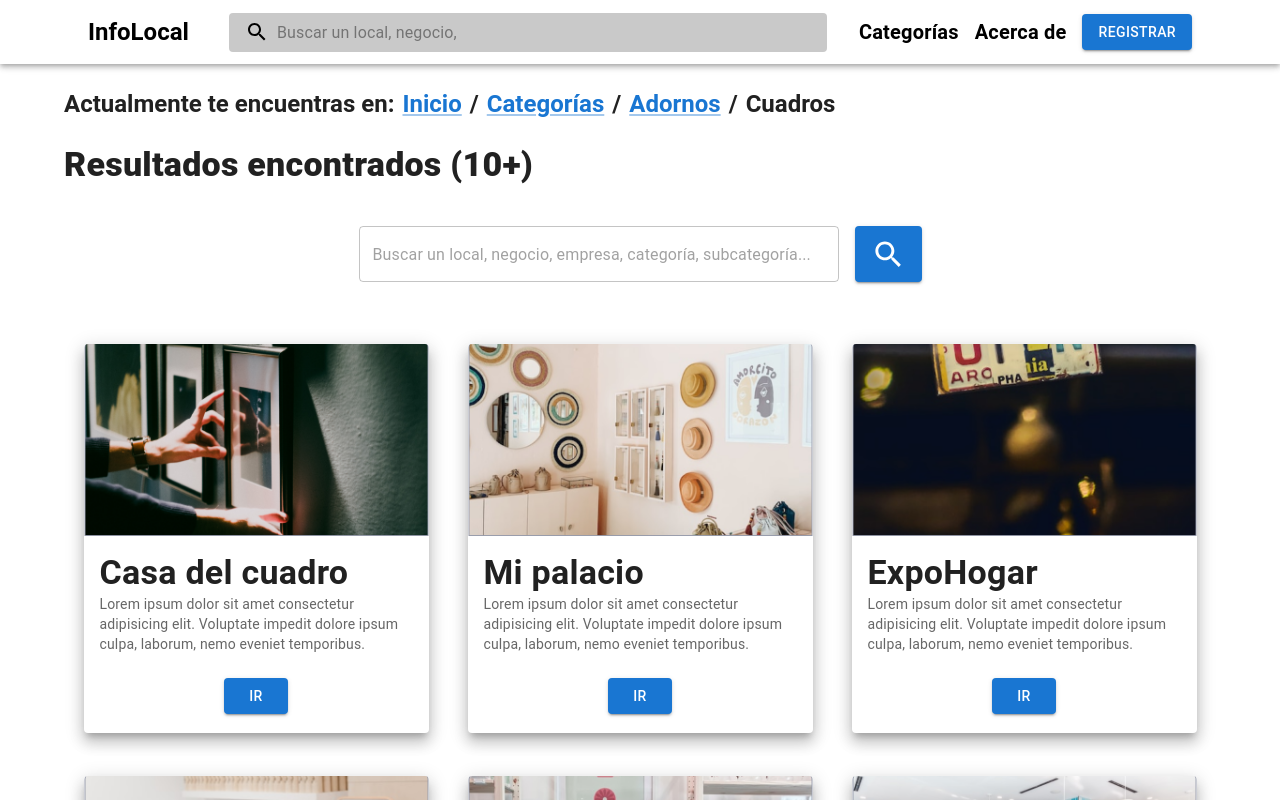
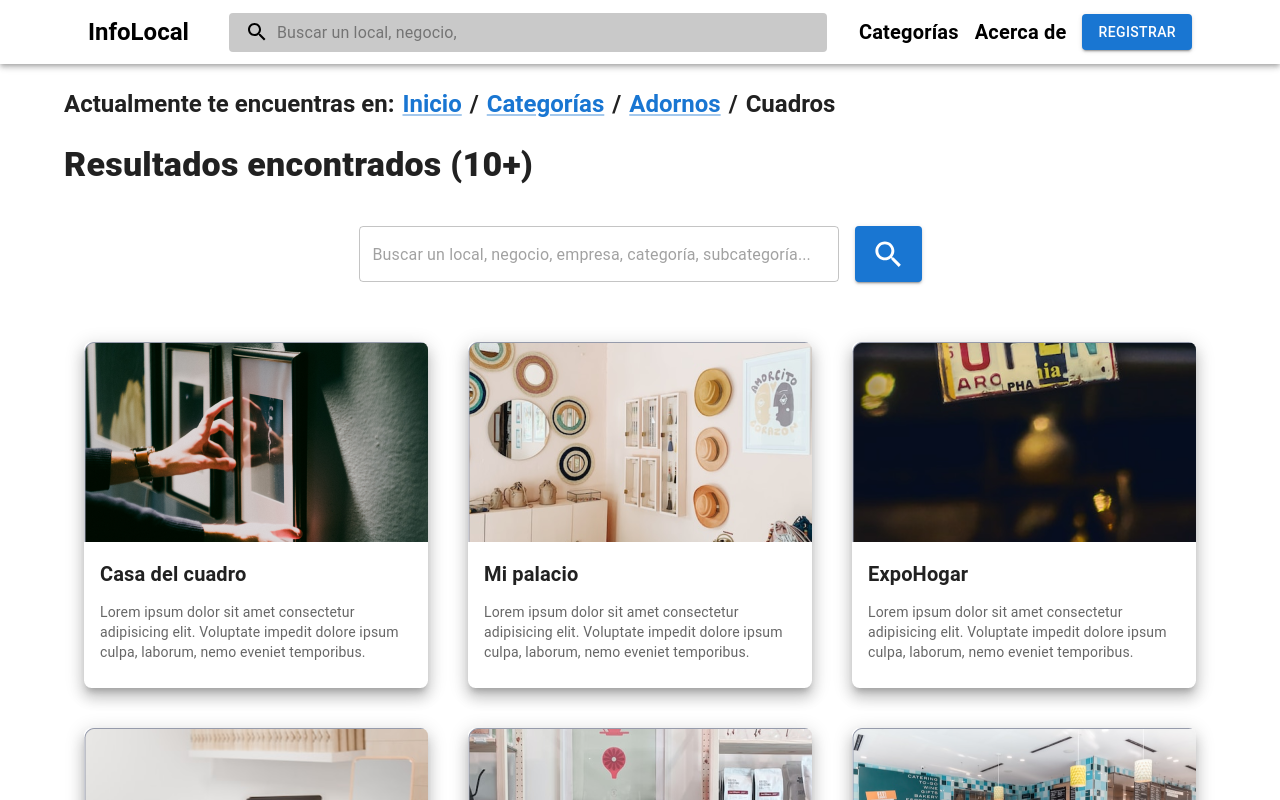
Before and after one commit to brayanduranvelasquez/info-local, a React (Vite) app: page /categories/adornos/cuadros in a window 1280 px wide. Shown: the top 800 px of the page. Built offline with nearby package versions, Linux system fonts and the light colour scheme.

Commit message:
feat: added loader before load image

```diff
--- a/src/pages/categories/pages/adornos/pages/cuadros/components/CardLocal.tsx
+++ b/src/pages/categories/pages/adornos/pages/cuadros/components/CardLocal.tsx
@@ -1,5 +1,9 @@
-import { Grid, Box, Typography, Button, Card, CardActions, CardContent } from '@mui/material';
+import { Grid, Box, Typography, CardContent, Stack, Skeleton } from '@mui/material';
+import { useState } from 'react';
 import { useNavigate } from 'react-router-dom';
+
+// Local
+import { StyledCardLocal } from '../styled-components/StyledCardLocal';
 
 interface IProps {
   img: string;
@@ -8,49 +12,30 @@ interface IProps {
 }
 
 export default function CardLocal(props: IProps) {
+  const [isLoading, setIsLoading] = useState<boolean>(true);
   const navigate = useNavigate();
 
   return (
-    <Grid item xs={12} sm={6} md={4} display="flex" justifyContent="center" alignItems="center">
-      <Card
-        elevation={10}
-        sx={{
-          maxWidth: 345,
-          width: '90%',
-          height: '90%',
-          display: 'flex',
-          flexDirection: 'column',
-          justifyContent: 'center',
-          alignItems: 'center',
-          borderRadius: 1,
-          margin: 2,
-          paddingBottom: 2,
-          transition: '0.3s all',
-
-          '&:hover': {
-            transform: 'scale(1.05)',
-          },
-        }}
-      >
-        <Box component="img" src={props.img} sx={{ width: '100%', height: '150%' }} />
+    <Grid item xs={12} sm={6} md={4} display="flex" justifyContent="center" alignItems="center" padding={2.5}>
+      <StyledCardLocal elevation={10} onClick={() => props.url && navigate(props.url)}>
+        {isLoading && <Skeleton variant="rectangular" width="100%" height={200} />}
+        {!isLoading && <Box width="100%" height={200} sx={{ background: `url(${props.img})` }} />}
 
         <CardContent>
-          <Typography variant="h4" fontWeight="bold">
-            {props.title}
-          </Typography>
+          <Stack mb={1.5}>
+            <Typography variant="h6" fontWeight="bold">
+              {props.title}
+            </Typography>
+          </Stack>
 
           <Typography variant="body2" color="text.secondary">
             Lorem ipsum dolor sit amet consectetur adipisicing elit. Voluptate impedit dolore ipsum culpa, laborum, nemo
             eveniet temporibus.
           </Typography>
         </CardContent>
+      </StyledCardLocal>
 
-        <CardActions>
-          <Button variant="contained" color="primary" onClick={() => props.url && navigate(props.url)}>
-            Ir
-          </Button>
-        </CardActions>
-      </Card>
+      <Box component="img" src={props.img} display={'none'} onLoad={() => setIsLoading(false)} />
     </Grid>
   );
 }
--- a/src/pages/categories/pages/adornos/pages/cuadros/pages/casa-del-cuadro/index.tsx
+++ b/src/pages/categories/pages/adornos/pages/cuadros/pages/casa-del-cuadro/index.tsx
@@ -1,5 +1,6 @@
-import { Box, Grid, Stack, Typography, Divider, Container } from '@mui/material';
+import { Box, Grid, Stack, Typography, Divider, Container, Skeleton } from '@mui/material';
 import Carousel from 'react-multi-carousel';
+import { useState } from 'react';
 
 import HomeRepairServiceIcon from '@mui/icons-material/HomeRepairService';
 import FacebookIcon from '@mui/icons-material/Facebook';
@@ -19,13 +20,19 @@ import imageExample2 from './assets/2.jpg';
 import imageExample3 from './assets/3.jpg';
 
 export default function CasaDelCuadroPage() {
+  const [isLoading, setIsLoading] = useState<boolean>(true);
+
   return (
     <>
-      <Carousel responsive={RESPONSIVE}>
-        <Box height="100vh" maxHeight={650} sx={{ backgroundImage: `url(${imageExample1})` }} />
-        <Box height="100vh" maxHeight={650} sx={{ backgroundImage: `url(${imageExample2})` }} />
-        <Box height="100vh" maxHeight={650} sx={{ backgroundImage: `url(${imageExample3})` }} />
-      </Carousel>
+      {isLoading && <Skeleton variant="rectangular" animation="wave" sx={{ height: '100vh', maxHeight: 650 }} />}
+      {!isLoading && (
+        <Carousel responsive={RESPONSIVE}>
+          <Box height="100vh" maxHeight={650} sx={{ backgroundImage: `url(${imageExample1})` }} />
+          <Box height="100vh" maxHeight={650} sx={{ backgroundImage: `url(${imageExample2})` }} />
+          <Box height="100vh" maxHeight={650} sx={{ backgroundImage: `url(${imageExample3})` }} />
+        </Carousel>
+      )}
+
       <Container sx={{ marginY: 3 }}>
         <Breadcrumb />
 
@@ -67,6 +74,10 @@ export default function CasaDelCuadroPage() {
           <SocialMedia icon={<YouTubeIcon fontSize="large" />} message={'Ir a Youtube'} />
         </Grid>
       </Container>
+
+      <Box component="img" src={imageExample1} display={'none'} onLoad={() => setIsLoading(false)} />
+      <Box component="img" src={imageExample2} display={'none'} onLoad={() => setIsLoading(false)} />
+      <Box component="img" src={imageExample3} display={'none'} onLoad={() => setIsLoading(false)} />
     </>
   );
 }
--- /dev/null
+++ b/src/pages/categories/pages/adornos/pages/cuadros/styled-components/StyledCardLocal.ts
@@ -0,0 +1,20 @@
+import styled from '@emotion/styled';
+import { Card } from '@mui/material';
+
+const StyledCardLocal = styled(Card)({
+  maxWidth: 350,
+  display: 'flex',
+  flexDirection: 'column',
+  justifyContent: 'center',
+  alignItems: 'center',
+  paddingBottom: 2,
+  borderRadius: 7.5,
+  transition: '0.3s all',
+
+  '&:hover': {
+    transform: 'scale(1.05)',
+    cursor: 'pointer',
+  },
+});
+
+export { StyledCardLocal };
```
